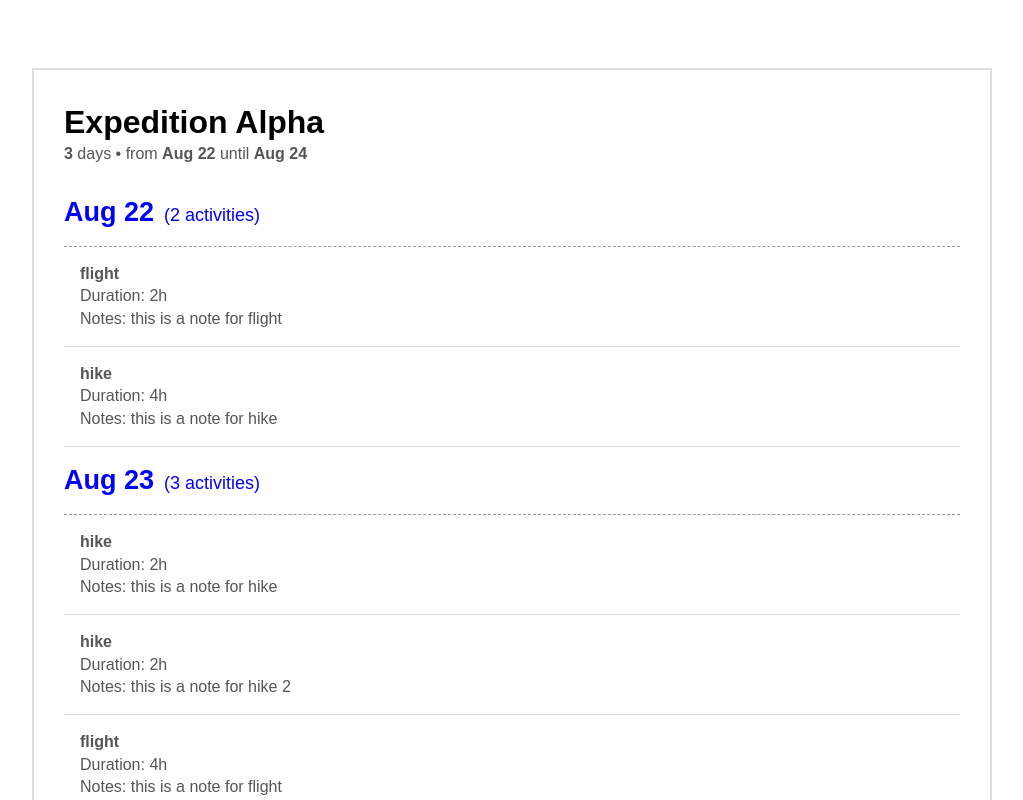
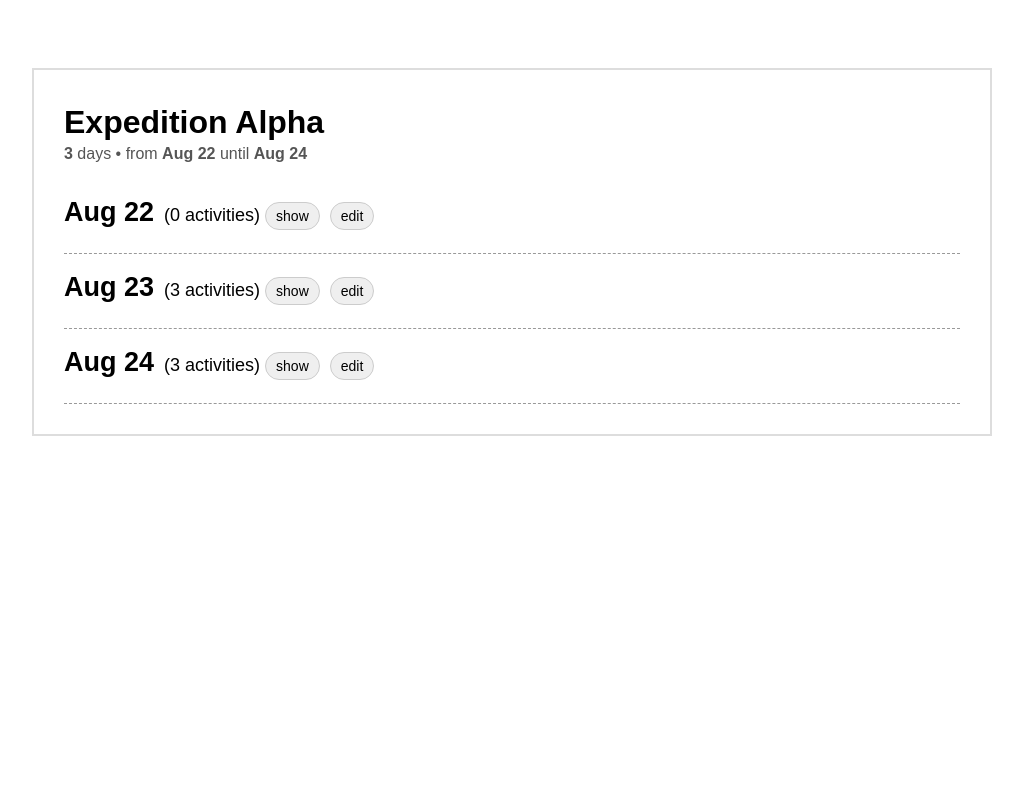
Before and after one commit to gabiagu/expedition-alpha, a React (Create React App) app in the folder ea/: page / in a window 1280 px wide. Shown: the top 800 px of the page, without its empty margins (128-1151 px from the left). Built offline with nearby package versions, Linux system fonts and the light colour scheme.

Commit message:
added basic edit mode

```diff
--- a/ea/src/ExpeditionActivity.css
+++ b/ea/src/ExpeditionActivity.css
@@ -4,3 +4,12 @@
 	border-bottom: 1px solid #ddd;
 	line-height: 1.4;
 }
+
+.ExpeditionActivity-button {
+	border: 1px solid #ccc;
+	padding: 5px 10px;
+	margin: 5px;
+	cursor: pointer;
+	border-radius: 20px;
+	font-size: 14px;
+}
--- a/ea/src/ExpeditionActivity.js
+++ b/ea/src/ExpeditionActivity.js
@@ -6,15 +6,18 @@ class ExpeditionActivity extends Component {
   constructor(props) {
     super(props);
     this.data = this.props.data;
+    this.state = {
+      editMode: false
+    };
   }
 
+  toggleMode () {
+    this.setState({
+      editMode: !this.state.editMode
+    })
+  }
 
-
-  render() {
-
-    // console.log(this.props.data);
-
-    function RenderActivity(props) {
+  RenderActivity(props) {
 
     var data = props.data;
     // console.log(data);
@@ -98,17 +101,63 @@ class ExpeditionActivity extends Component {
 
   }
 
+
+
+  renderThing() {
+
     const dayInfo = this.props.data;
+
+    if (this.state.editMode || ( this.props.mode === 'edit' ) ) {
+      // edit mode
+
+      if (dayInfo) {
+        // we have some data
+        return (
+          'in edit mode WITH data'
+        );
+      } else {
+        // no data, show blank fields
+        return (
+          'in edit mode NO data'
+        );
+      }
+
+
+    } else {
+      // display mode
+      if (dayInfo) {
+        return (
+          <div>
+            <this.RenderActivity data={dayInfo} />
+          </div>
+        );
+      } else {
+        return (
+          <div>
+            <em>Nothing planned for this day</em>
+            <p>
+              <button
+                className="ExpeditionActivity-button"
+                onClick={(e) => this.toggleMode(e)}
+                >
+                add activity
+              </button>
+            </p>
+          </div>
+        );
+      }
+
+    }
+  }
+
+  render() {
 
     return (
 
-      <div>
-
-        <RenderActivity data={dayInfo} />
-
-      </div>
+      this.renderThing()
 
     );
+
   }
 }
 
--- a/ea/src/ExpeditionDay.css
+++ b/ea/src/ExpeditionDay.css
@@ -4,7 +4,7 @@
 	padding: 1em 0;
 	text-decoration: none;
 	font-size: 18px;
-	color: blue; /* light blue */
+	/* color: blue; light blue */
 	border-bottom: 1px dashed #999;
 }
 
@@ -12,3 +12,12 @@
 	color: teal; /* lighter blue */
 	/*background: blue;*/
 }
+
+.ExpeditionDay-button {
+	border: 1px solid #ccc;
+	padding: 5px 10px;
+	margin: 5px;
+	cursor: pointer;
+	border-radius: 20px;
+	font-size: 14px;
+}
--- a/ea/src/ExpeditionDay.js
+++ b/ea/src/ExpeditionDay.js
@@ -2,6 +2,7 @@ import React, { Component } from 'react';
 import './ExpeditionDay.css';
 import ExpeditionActivity from './ExpeditionActivity';
 import './ExpeditionActivity.css';
+
 
 class ExpeditionDay extends Component {
 
@@ -9,77 +10,193 @@ class ExpeditionDay extends Component {
     super(props);
     this.data = this.props.data;
     this.state = {
-      isHidden: false
+      listIsHidden: true,
+      editMode: false,
+      showList: false
     };
     // this.handleClick = this.handleClick.bind(this);
   }
 
-  handleClick(e) {
-    // console.log(listId);
+  toggleList(e) {
     e.preventDefault();
+    // toggle list of activities
+    this.toggleHidden();
 
-    console.log('The button was clicked.');
-    console.log(this.data.listId);
-    // shows list of activities
   };
 
-  toggleHidden () {
+  toggleHidden() {
     this.setState({
-      isHidden: !this.state.isHidden
+      listIsHidden: !this.state.listIsHidden
     })
+    // console.log(this.state.listIsHidden);
   }
+
+  toggleMode(e) {
+    e.preventDefault();
+    this.setState({
+      editMode: !this.state.editMode
+    })
+    // console.log(this.state.listIsHidden);
+  }
+
+  ActivityList(props) {
+
+      const activities = props.activities;
+
+      // console.log(props.mode);
+
+      if (activities.length) {
+        // if there is data, show stuff
+        if ( props.mode === 'edit' ) {
+          // edit mode with data
+          return (
+            <div className="ExpeditionDay-list" >
+              {activities.map(function(object, i){
+                return <div className={"row"} key={object.type.toString()}>
+                    {[ object.name ,
+                        // calls each activity component
+                        <ExpeditionActivity data={props.activities[i]} mode="edit" />
+                    ]}
+                  </div>;
+                })}
+            </div>
+          );
+        } else {
+          // display mode with data
+          return (
+            <div className="ExpeditionDay-list" >
+              {activities.map(function(object, i){
+                return <div className={"row"} key={i}>
+                    {[ object.name ,
+                        // calls each activity component
+                        <ExpeditionActivity data={props.activities[i]} mode="display" />
+                    ]}
+                  </div>;
+                })}
+            </div>
+          );
+        }
+
+      } else {
+        // edit mode without data
+        return (
+          <div className="ExpeditionDay-list" >
+            <ExpeditionActivity mode="edit" />
+          </div>
+        );
+      }
+    }
+
+
+
+  renderThing() {
+
+    const dateClassNames = 'ExpeditionDay-launcher';
+    const activities = this.props.data.activities
+    // this renders the things
+
+    if ( this.state.editMode ) {
+      // edit mode
+      return (
+        <div className="ExpeditionDay-wrapper">
+            <div className={dateClassNames}>
+
+              <span className="ExpeditionDay-date"
+                onClick={(e) => this.toggleList(e)}
+                >
+                {this.props.data.date}
+              </span>&nbsp;
+
+              (<span className="ExpeditionDay-activity-count">{this.props.data.activities.length} activities</span>)
+              <button
+                className="ExpeditionDay-button"
+                onClick={(e) => this.toggleMode(e)}
+                >
+                  save
+              </button>
+
+            </div>
+
+            <div>
+              <this.ActivityList activities={activities} mode="edit" />
+            </div>
+          </div>
+      );
+
+    } else {
+      // display mode
+
+      if ( this.state.listIsHidden ) {
+        // show only date
+        return (
+          <div className="ExpeditionDay-wrapper">
+            <div className={dateClassNames}>
+              <span className="ExpeditionDay-date">
+                {this.props.data.date}
+              </span>&nbsp;
+
+              (<span className="ExpeditionDay-activity-count">{this.props.data.activities.length} activities</span>)
+              <button
+                className="ExpeditionDay-button"
+                onClick={(e) => this.toggleList(e)}
+                >
+                  show
+              </button>
+              <button
+                className="ExpeditionDay-button"
+                onClick={(e) => this.toggleMode(e)}
+                >
+                  edit
+              </button>
+            </div>
+
+          </div>
+        );
+
+      } else {
+        // show date and list
+        return (
+          <div className="ExpeditionDay-wrapper">
+            <div className={dateClassNames}>
+
+              <span className="ExpeditionDay-date">
+                {this.props.data.date}
+              </span>&nbsp;
+
+              (<span className="ExpeditionDay-activity-count">{this.props.data.activities.length} activities</span>)
+              <button
+                className="ExpeditionDay-button"
+                onClick={(e) => this.toggleList(e)}
+                >
+                  hide
+              </button>
+              <button
+                className="ExpeditionDay-button"
+                onClick={(e) => this.toggleMode(e)}
+                >
+                  edit
+              </button>
+            </div>
+
+            <div>
+              <this.ActivityList activities={activities} mode="display" />
+            </div>
+          </div>
+        );
+
+      }
+
+    }
+  };
 
   render() {
 
     // console.log(this.props.data);
 
-    // console.log(this.props.data.date);
+    return (
 
+      this.renderThing()
 
-
-    function ActivityList(props) {
-
-      // const activities = props.activities;
-
-      return (
-      <div className="ExpeditionDay-list" >
-        {activities.map(function(object, i){
-
-          return <div className={"row"} key={i}>
-              {[ object.name ,
-                  // calls each activity component
-                  <ExpeditionActivity data={props.activities[i]} />
-
-              ]}
-            </div>;
-          })}
-      </div>
-      );
-
-    }
-
-    const activities = this.props.data.activities;
-    // let listId = this.props.data.listId;
-
-    // console.log(listId);
-
-    return (
-      <div>
-        <div className="foobar">
-          <a className="ExpeditionDay-launcher" href="##"
-            onClick={(e) => this.handleClick(e)}
-          >
-
-            <span className="ExpeditionDay-date">{this.props.data.date}</span>&nbsp;
-
-            (<span className="ExpeditionDay-activity-count">{this.props.data.activities.length} activities</span>)
-
-          </a>
-        </div>
-
-        <ActivityList activities={activities} />
-
-      </div>
     );
   }
 }
--- a/ea/src/ExpeditionPage.js
+++ b/ea/src/ExpeditionPage.js
@@ -33,14 +33,14 @@ class ExpeditionPage extends Component {
       <div>
         {days.map(function(object, i){
 
-          return <div className={"row"} key={i}>
+          return <div className={"row"} key={object.listId.toString()}>
               {[ object.name ,
                   // remove the key
                   //<b className="fosfo" key={i}> {object.activity} </b> ,
                   //object.notes
 
                   // console.log(props.days.activities[0].length),
-
+                  // console.log(object),
                   <ExpeditionDay data={props.days[i]} />
 
               ]}
--- a/ea/src/sample_data.json
+++ b/ea/src/sample_data.json
@@ -5,18 +5,7 @@
             {
                 "date":"Aug 22",
                 "listId":1,
-                "activities": [
-                    {
-                        "type":"flight",
-                        "time":"2h",
-                        "notes":"this is a note for flight"
-                    },
-                    {
-                        "type":"hike",
-                        "time":"4h",
-                        "notes":"this is a note for hike"
-                    }
-                ]
+                "activities": []
             },
             {
                 "date":"Aug 23",
```
Lines whose indentation alone changed are shown as unchanged.
